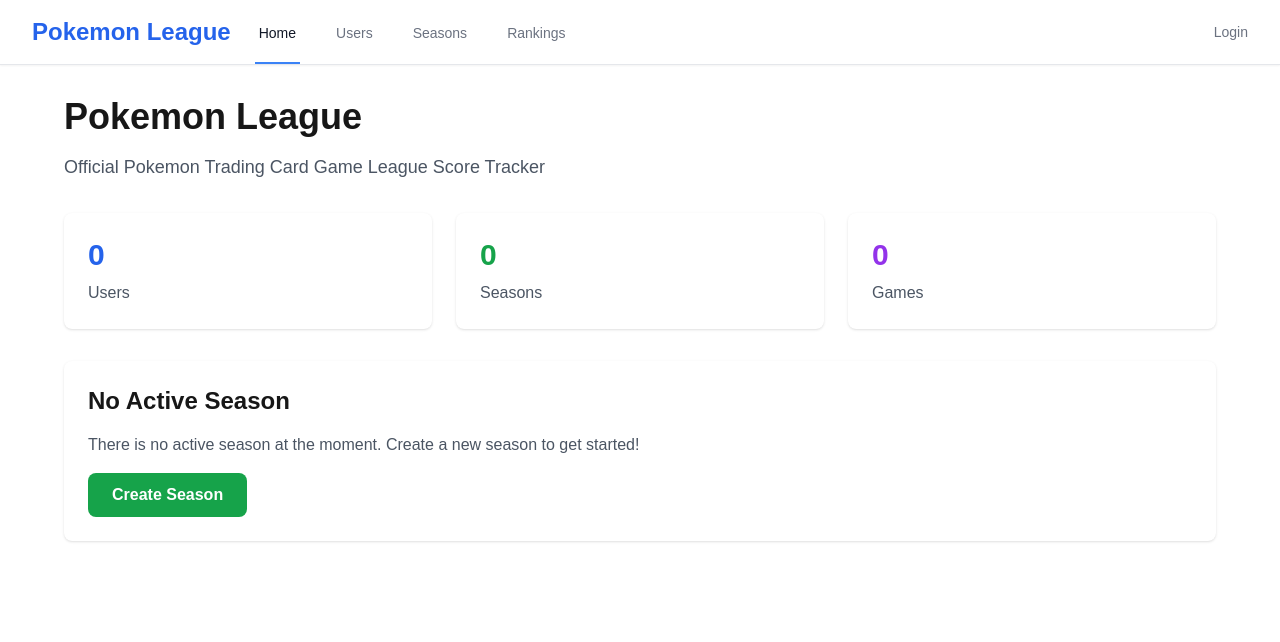
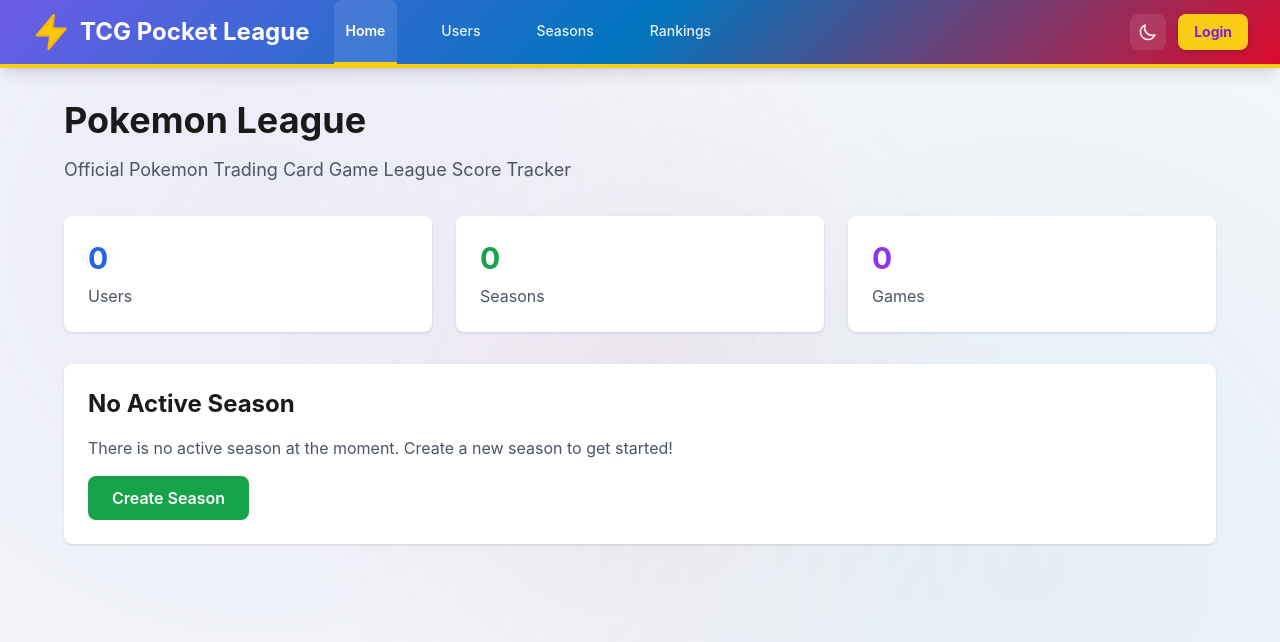
Before and after one commit to Skullkid2995/Pokemon-League, a Next.js app: page / in a window 1280 px wide. Shown: the top 642 px of the page. Built offline with nearby package versions, Linux system fonts and the light colour scheme; no server answers; the database is empty.

Commit message:
failed to place pkeball logo, returned lightning logo and added more Pokemon colors to the UI front end

```diff
--- a/app/globals.css
+++ b/app/globals.css
@@ -3,19 +3,95 @@
 @tailwind utilities;
 
 :root {
-  --background: #ffffff;
-  --foreground: #171717;
+  /* Pokemon TCG Pocket inspired color palette */
+  --tcg-red: #dc0a2d;
+  --tcg-red-dark: #b80722;
+  --tcg-blue: #0075be;
+  --tcg-blue-dark: #005a8b;
+  --tcg-yellow: #ffcb05;
+  --tcg-yellow-dark: #ffb700;
+  --tcg-purple: #6c5ce7;
+  --tcg-purple-dark: #5a4fcf;
+  --tcg-card-bg: #f8f9fa;
+  --tcg-card-border: #e0e0e0;
+  --tcg-text: #1a1a1a;
+
+  --background: #f5f7fa;
+  --foreground: #1a1a1a;
 }
 
 @media (prefers-color-scheme: dark) {
   :root {
-    --background: #0a0a0a;
-    --foreground: #ededed;
+    --tcg-card-bg: #1e293b;
+    --tcg-card-border: #334155;
+    --tcg-text: #f1f5f9;
+
+    --background: #0f172a;
+    --foreground: #f1f5f9;
   }
 }
 
 body {
   color: var(--foreground);
   background: var(--background);
-  font-family: Arial, Helvetica, sans-serif;
+  font-family: 'Inter', -apple-system, BlinkMacSystemFont, 'Segoe UI', Arial, sans-serif;
+  background-image:
+    radial-gradient(circle at 20% 30%, rgba(108, 92, 231, 0.08) 0%, transparent 50%),
+    radial-gradient(circle at 80% 70%, rgba(0, 117, 190, 0.08) 0%, transparent 50%),
+    radial-gradient(circle at 50% 50%, rgba(220, 10, 45, 0.05) 0%, transparent 50%);
+  background-attachment: fixed;
+  min-height: 100vh;
 }
+
+@media (prefers-color-scheme: dark) {
+  body {
+    background-image:
+      radial-gradient(circle at 20% 30%, rgba(108, 92, 231, 0.12) 0%, transparent 50%),
+      radial-gradient(circle at 80% 70%, rgba(0, 117, 190, 0.12) 0%, transparent 50%),
+      radial-gradient(circle at 50% 50%, rgba(220, 10, 45, 0.08) 0%, transparent 50%);
+  }
+}
+
+/* TCG Card-themed utilities */
+@layer utilities {
+  .tcg-card {
+    background: var(--tcg-card-bg);
+    border: 2px solid var(--tcg-card-border);
+    border-radius: 12px;
+    box-shadow: 0 4px 6px -1px rgba(0, 0, 0, 0.1), 0 2px 4px -1px rgba(0, 0, 0, 0.06);
+    transition: all 0.3s ease;
+  }
+
+  .tcg-card:hover {
+    box-shadow: 0 10px 15px -3px rgba(0, 0, 0, 0.15), 0 4px 6px -2px rgba(0, 0, 0, 0.1);
+    transform: translateY(-2px);
+  }
+
+  .tcg-gradient-primary {
+    background: linear-gradient(135deg, #6c5ce7 0%, #0075be 50%, #dc0a2d 100%);
+  }
+
+  .tcg-gradient-card {
+    background: linear-gradient(135deg, rgba(108, 92, 231, 0.1) 0%, rgba(0, 117, 190, 0.1) 100%);
+  }
+
+  .tcg-shadow {
+    box-shadow: 0 4px 6px -1px rgba(108, 92, 231, 0.2), 0 2px 4px -1px rgba(0, 117, 190, 0.15);
+  }
+
+  .tcg-shadow-lg {
+    box-shadow: 0 10px 15px -3px rgba(108, 92, 231, 0.25), 0 4px 6px -2px rgba(0, 117, 190, 0.2);
+  }
+
+  .tcg-badge {
+    display: inline-flex;
+    align-items: center;
+    padding: 0.375rem 0.75rem;
+    border-radius: 9999px;
+    font-weight: 600;
+    font-size: 0.75rem;
+    text-transform: uppercase;
+    letter-spacing: 0.05em;
+    box-shadow: 0 2px 4px rgba(0, 0, 0, 0.1);
+  }
+}
--- a/app/layout.tsx
+++ b/app/layout.tsx
@@ -1,10 +1,11 @@
 import type { Metadata } from "next";
 import "./globals.css";
 import Navigation from "@/components/Navigation";
+import ThemeProvider from "@/components/ThemeProvider";
 
 export const metadata: Metadata = {
-  title: "Pokemon League",
-  description: "A Pokemon League web application",
+  title: "TCG Pocket League",
+  description: "Pokemon TCG Pocket League - Track your trading card game matches and tournaments",
 };
 
 export default function RootLayout({
@@ -13,10 +14,12 @@
   children: React.ReactNode;
 }>) {
   return (
-    <html lang="en">
+    <html lang="en" suppressHydrationWarning>
       <body>
-        <Navigation />
-        {children}
+        <ThemeProvider>
+          <Navigation />
+          {children}
+        </ThemeProvider>
       </body>
     </html>
   );
--- a/components/Navigation.tsx
+++ b/components/Navigation.tsx
@@ -4,12 +4,15 @@
 import { usePathname, useRouter } from 'next/navigation';
 import { useEffect, useState } from 'react';
 import { createClient } from '@/lib/supabase/client';
+import { getDisplayName } from '@/lib/utils/display';
+import ThemeToggle from './ThemeToggle';
 
 export default function Navigation() {
   const pathname = usePathname();
   const router = useRouter();
   const supabase = createClient();
   const [user, setUser] = useState<any>(null);
+  const [userData, setUserData] = useState<any>(null);
   const [userRole, setUserRole] = useState<'super_admin' | 'player' | null>(null);
   const [loading, setLoading] = useState(true);
   const [mobileMenuOpen, setMobileMenuOpen] = useState(false);
@@ -20,13 +23,17 @@
       setUser(user);
 
       if (user) {
-        // Get user role
-        const { data: userData } = await supabase
+        // Get user role and profile data (nickname, name)
+        const { data: userProfile } = await supabase
           .from('users')
-          .select('role')
+          .select('id, role, nickname, name')
           .eq('auth_user_id', user.id)
           .single();
-        setUserRole(userData?.role || null);
+
+        if (userProfile) {
+          setUserData(userProfile);
+          setUserRole(userProfile.role || null);
+        }
       }
 
       setLoading(false);
@@ -56,13 +63,27 @@
   };
 
   return (
-    <nav className="bg-white dark:bg-gray-800 shadow-sm border-b border-gray-200 dark:border-gray-700">
+    <nav className="tcg-gradient-primary shadow-lg border-b-4 border-yellow-400 dark:border-yellow-500">
       <div className="max-w-7xl mx-auto px-4 sm:px-6 lg:px-8">
         <div className="flex justify-between h-16">
           <div className="flex">
             <div className="flex-shrink-0 flex items-center">
-              <Link href="/" className="text-xl sm:text-2xl font-bold text-blue-600 dark:text-blue-400">
-                Pokemon League
+              <Link href="/" className="text-xl sm:text-2xl font-bold text-white hover:text-yellow-300 transition-colors flex items-center gap-2">
+                <svg
+                  className="w-8 h-8 sm:w-10 sm:h-10"
+                  viewBox="0 0 24 24"
+                  fill="none"
+                  xmlns="http://www.w3.org/2000/svg"
+                >
+                  <path
+                    d="M13 2L3 14h8l-1 8 10-12h-8l1-8z"
+                    fill="#FFCB05"
+                    stroke="#FFB700"
+                    strokeWidth="1.5"
+                    strokeLinejoin="round"
+                  />
+                </svg>
+                <span>TCG Pocket League</span>
               </Link>
             </div>
             <div className="hidden md:ml-6 md:flex md:space-x-8">
@@ -75,10 +96,10 @@
                   <Link
                     key={item.href}
                     href={item.href}
-                    className={`inline-flex items-center px-1 pt-1 border-b-2 text-sm font-medium ${
+                    className={`inline-flex items-center px-3 pt-1 pb-1 border-b-2 text-sm font-medium transition-all rounded-t-lg ${
                       isActive(item.href)
-                        ? 'border-blue-500 text-gray-900 dark:text-white'
-                        : 'border-transparent text-gray-500 hover:border-gray-300 hover:text-gray-700 dark:text-gray-400 dark:hover:text-gray-300'
+                        ? 'border-yellow-400 text-white font-semibold bg-white/10'
+                        : 'border-transparent text-white/90 hover:text-white hover:border-yellow-300 hover:bg-white/5'
                     }`}
                   >
                     {item.label}
@@ -88,32 +109,38 @@
             </div>
           </div>
           {!loading && (
-            <div className="hidden md:flex md:items-center">
+            <div className="hidden md:flex md:items-center gap-3">
               {user ? (
+                <>
+                  <ThemeToggle />
                   <div className="flex items-center gap-3 lg:gap-4">
-                  <span className="text-xs lg:text-sm text-gray-700 dark:text-gray-300 truncate max-w-[120px] lg:max-w-none">
-                    {user.email}
+                    <span className="text-xs lg:text-sm text-white/90 font-medium truncate max-w-[120px] lg:max-w-none">
+                      {userData ? getDisplayName(userData) : user.email}
                     </span>
                     <Link
                       href="/change-password"
-                    className="text-xs lg:text-sm text-gray-500 hover:text-gray-700 dark:text-gray-400 dark:hover:text-gray-300"
+                      className="text-xs lg:text-sm text-white/80 hover:text-white transition-colors"
                     >
                       Change Password
                     </Link>
                     <button
                       onClick={handleLogout}
-                    className="text-xs lg:text-sm text-gray-500 hover:text-gray-700 dark:text-gray-400 dark:hover:text-gray-300"
+                      className="bg-yellow-400 hover:bg-yellow-300 text-purple-700 px-4 py-2 rounded-lg text-xs lg:text-sm font-bold transition-colors shadow-md hover:shadow-lg"
                     >
                       Sign Out
                     </button>
                   </div>
+                </>
               ) : (
+                <>
+                  <ThemeToggle />
                   <Link
                     href="/login"
-                  className="text-sm text-gray-500 hover:text-gray-700 dark:text-gray-400 dark:hover:text-gray-300"
+                    className="bg-yellow-400 hover:bg-yellow-300 text-purple-700 px-4 py-2 rounded-lg text-sm font-bold transition-colors shadow-md hover:shadow-lg"
                   >
                     Login
                   </Link>
+                </>
               )}
             </div>
           )}
@@ -121,7 +148,7 @@
           <div className="md:hidden flex items-center">
             <button
               onClick={() => setMobileMenuOpen(!mobileMenuOpen)}
-              className="inline-flex items-center justify-center p-2 rounded-md text-gray-400 hover:text-gray-500 hover:bg-gray-100 dark:hover:bg-gray-700 focus:outline-none focus:ring-2 focus:ring-inset focus:ring-blue-500"
+              className="inline-flex items-center justify-center p-2 rounded-md text-white/80 hover:text-white hover:bg-white/10 focus:outline-none focus:ring-2 focus:ring-inset focus:ring-yellow-400"
               aria-expanded="false"
             >
               <span className="sr-only">Open main menu</span>
@@ -142,7 +169,7 @@
       {/* Mobile menu */}
       {mobileMenuOpen && (
         <div className="md:hidden">
-          <div className="pt-2 pb-3 space-y-1 border-t border-gray-200 dark:border-gray-700">
+          <div className="pt-2 pb-3 space-y-1 border-t-2 border-yellow-400 bg-purple-900/30">
             {navItems.map((item) => {
               // Hide admin-only items for non-admins
               if (item.adminOnly && userRole !== 'super_admin') {
@@ -153,10 +180,10 @@
                   key={item.href}
                   href={item.href}
                   onClick={() => setMobileMenuOpen(false)}
-                  className={`block pl-3 pr-4 py-2 border-l-4 text-base font-medium ${
+                  className={`block pl-3 pr-4 py-2 border-l-4 text-base font-medium transition-colors ${
                     isActive(item.href)
-                      ? 'bg-blue-50 border-blue-500 text-blue-700 dark:bg-blue-900 dark:text-blue-300'
-                      : 'border-transparent text-gray-600 hover:bg-gray-50 hover:border-gray-300 hover:text-gray-800 dark:text-gray-300 dark:hover:bg-gray-700 dark:hover:text-gray-200'
+                      ? 'bg-yellow-400/20 border-yellow-400 text-white font-semibold'
+                      : 'border-transparent text-white/90 hover:bg-white/10 hover:border-yellow-300 hover:text-white'
                   }`}
                 >
                   {item.label}
@@ -165,14 +192,16 @@
             })}
             {!loading && user && (
               <>
-                <div className="border-t border-gray-200 dark:border-gray-700 my-1"></div>
-                <div className="px-3 py-2 text-xs font-semibold text-gray-500 dark:text-gray-400 uppercase tracking-wider">
-                  {user.email}
+                <div className="flex items-center justify-between px-3 py-2 border-t-2 border-yellow-400/30 my-1">
+                  <div className="text-xs font-semibold text-white/90">
+                    {userData ? getDisplayName(userData) : user.email}
+                  </div>
+                  <ThemeToggle />
                 </div>
                 <Link
                   href="/change-password"
                   onClick={() => setMobileMenuOpen(false)}
-                  className="block pl-3 pr-4 py-2 border-l-4 text-base font-medium border-transparent text-gray-600 hover:bg-gray-50 hover:border-gray-300 hover:text-gray-800 dark:text-gray-300 dark:hover:bg-gray-700 dark:hover:text-gray-200"
+                  className="block pl-3 pr-4 py-2 border-l-4 text-base font-medium border-transparent text-white/90 hover:bg-white/10 hover:border-yellow-300 hover:text-white transition-colors"
                 >
                   Change Password
                 </Link>
@@ -181,7 +210,7 @@
                     setMobileMenuOpen(false);
                     handleLogout();
                   }}
-                  className="block w-full text-left pl-3 pr-4 py-2 border-l-4 text-base font-medium border-transparent text-gray-600 hover:bg-gray-50 hover:border-gray-300 hover:text-gray-800 dark:text-gray-300 dark:hover:bg-gray-700 dark:hover:text-gray-200"
+                  className="block w-full text-left pl-3 pr-4 py-2 border-l-4 text-base font-medium border-transparent text-white/90 hover:bg-white/10 hover:border-yellow-300 hover:text-white transition-colors"
                 >
                   Sign Out
                 </button>
@@ -191,7 +220,7 @@
               <Link
                 href="/login"
                 onClick={() => setMobileMenuOpen(false)}
-                className="block pl-3 pr-4 py-2 border-l-4 text-base font-medium border-transparent text-gray-600 hover:bg-gray-50 hover:border-gray-300 hover:text-gray-800 dark:text-gray-300 dark:hover:bg-gray-700 dark:hover:text-gray-200"
+                className="block pl-3 pr-4 py-2 border-l-4 text-base font-medium border-transparent text-white/90 hover:bg-white/10 hover:border-yellow-300 hover:text-white transition-colors"
               >
                 Login
               </Link>
--- /dev/null
+++ b/components/ThemeProvider.tsx
@@ -0,0 +1,20 @@
+'use client';
+
+import { useEffect } from 'react';
+
+export default function ThemeProvider({ children }: { children: React.ReactNode }) {
+  useEffect(() => {
+    // Initialize theme from localStorage or system preference
+    const storedTheme = localStorage.getItem('theme');
+    const systemTheme = window.matchMedia('(prefers-color-scheme: dark)').matches ? 'dark' : 'light';
+    const initialTheme = storedTheme || systemTheme;
+
+    if (initialTheme === 'dark') {
+      document.documentElement.classList.add('dark');
+    } else {
+      document.documentElement.classList.remove('dark');
+    }
+  }, []);
+
+  return <>{children}</>;
+}
--- /dev/null
+++ b/components/ThemeToggle.tsx
@@ -0,0 +1,68 @@
+'use client';
+
+import { useEffect, useState } from 'react';
+
+export default function ThemeToggle() {
+  const [theme, setTheme] = useState<'light' | 'dark'>('light');
+  const [mounted, setMounted] = useState(false);
+
+  useEffect(() => {
+    setMounted(true);
+    // Check localStorage or system preference
+    const storedTheme = localStorage.getItem('theme') as 'light' | 'dark' | null;
+    const systemTheme = window.matchMedia('(prefers-color-scheme: dark)').matches ? 'dark' : 'light';
+    const initialTheme = storedTheme || systemTheme;
+    setTheme(initialTheme);
+    applyTheme(initialTheme);
+  }, []);
+
+  const applyTheme = (newTheme: 'light' | 'dark') => {
+    const root = document.documentElement;
+    if (newTheme === 'dark') {
+      root.classList.add('dark');
+    } else {
+      root.classList.remove('dark');
+    }
+  };
+
+  const toggleTheme = () => {
+    const newTheme = theme === 'light' ? 'dark' : 'light';
+    setTheme(newTheme);
+    localStorage.setItem('theme', newTheme);
+    applyTheme(newTheme);
+  };
+
+  if (!mounted) {
+    // Return a placeholder to avoid hydration mismatch
+    return (
+      <button
+        className="p-2 rounded-lg bg-white/10 hover:bg-white/20 text-white/80 transition-colors"
+        aria-label="Toggle theme"
+      >
+        <svg className="w-5 h-5" fill="none" stroke="currentColor" viewBox="0 0 24 24">
+          <path strokeLinecap="round" strokeLinejoin="round" strokeWidth={2} d="M12 3v1m0 16v1m9-9h-1M4 12H3m15.364 6.364l-.707-.707M6.343 6.343l-.707-.707m12.728 0l-.707.707M6.343 17.657l-.707.707M16 12a4 4 0 11-8 0 4 4 0 018 0z" />
+        </svg>
+      </button>
+    );
+  }
+
+  return (
+    <button
+      onClick={toggleTheme}
+      className="p-2 rounded-lg bg-white/10 hover:bg-white/20 text-white/90 hover:text-white transition-colors focus:outline-none focus:ring-2 focus:ring-yellow-400"
+      aria-label={`Switch to ${theme === 'light' ? 'dark' : 'light'} mode`}
+    >
+      {theme === 'light' ? (
+        // Moon icon for dark mode
+        <svg className="w-5 h-5" fill="none" stroke="currentColor" viewBox="0 0 24 24">
+          <path strokeLinecap="round" strokeLinejoin="round" strokeWidth={2} d="M20.354 15.354A9 9 0 018.646 3.646 9.003 9.003 0 0012 21a9.003 9.003 0 008.354-5.646z" />
+        </svg>
+      ) : (
+        // Sun icon for light mode
+        <svg className="w-5 h-5" fill="none" stroke="currentColor" viewBox="0 0 24 24">
+          <path strokeLinecap="round" strokeLinejoin="round" strokeWidth={2} d="M12 3v1m0 16v1m9-9h-1M4 12H3m15.364 6.364l-.707-.707M6.343 6.343l-.707-.707m12.728 0l-.707.707M6.343 17.657l-.707.707M16 12a4 4 0 11-8 0 4 4 0 018 0z" />
+        </svg>
+      )}
+    </button>
+  );
+}
--- a/tailwind.config.ts
+++ b/tailwind.config.ts
@@ -6,6 +6,7 @@
     "./components/**/*.{js,ts,jsx,tsx,mdx}",
     "./app/**/*.{js,ts,jsx,tsx,mdx}",
   ],
+  darkMode: 'class',
   theme: {
     extend: {
       colors: {
```
Also changed, not shown: app/seasons/[id]/page.tsx (+12 -12 lines). Lines whose indentation alone changed are shown as unchanged.
